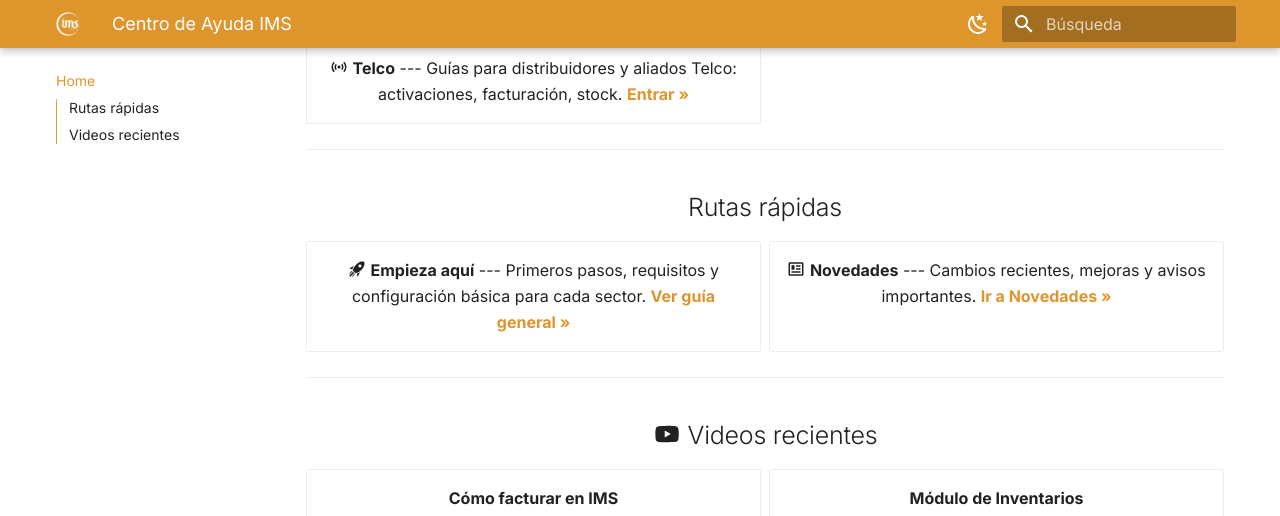
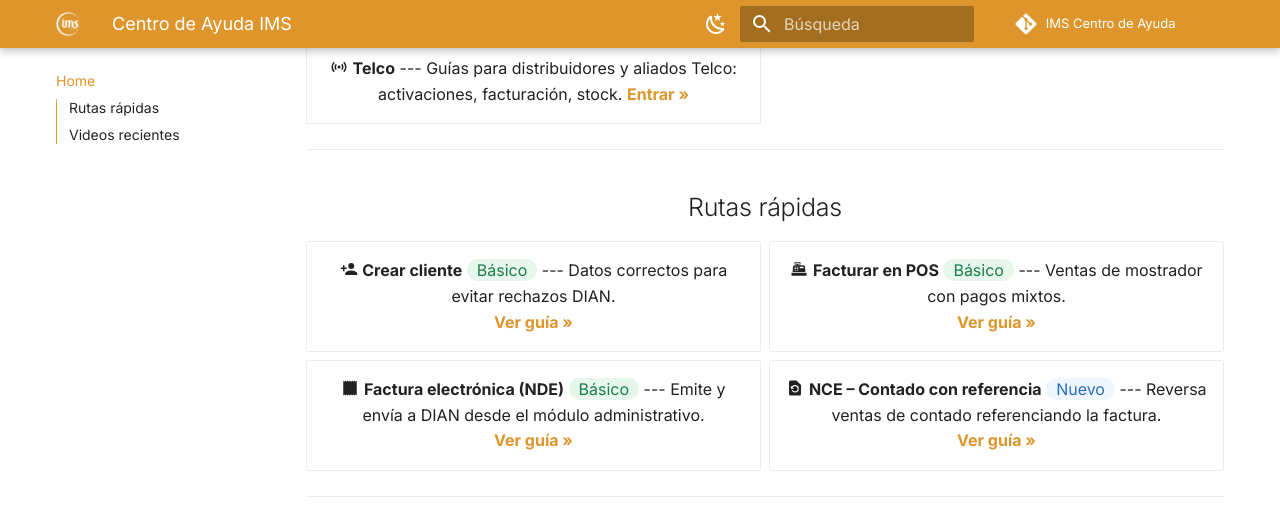
Before and after one commit to Ingemagsoft/Centro_de_Ayuda_IMS, an MkDocs documentation site: the page built from docs/index.md, in a window 1280 px wide and 900 px high, scrolled down 598 px, cut to the strip 0-516 px from the top of the window. Built offline with MkDocs 1.6.1 and Material for MkDocs 9.7.7, drawn with Linux system fonts in a browser that asks for light colours; comment, search, counter and statistics services are not loaded.

Commit message:
ci: deploy MkDocs to Pages

```diff
--- a/docs/index.md
+++ b/docs/index.md
@@ -30,14 +30,22 @@ Encuentra guías paso a paso, videos y novedades para nuestros 3 productos. Usa
 ---
 ## Rutas rápidas
 <div class="grid cards" markdown>
--   :material-rocket-launch: **Empieza aquí**
+-   :material-account-plus: **Crear cliente** <span class="chip chip--ok">Básico</span>
     ---
-    Primeros pasos, requisitos y configuración básica para cada sector.
-    **[Ver guía general »](getting-started.md)**
--   :material-newspaper-variant-outline: **Novedades**
+    Datos correctos para evitar rechazos DIAN.
+    **[Ver guía »](05-Guias/v1/Ventas/crear-clientes.md)**
+-   :material-cash-register: **Facturar en POS** <span class="chip chip--ok">Básico</span>
     ---
-    Cambios recientes, mejoras y avisos importantes.
-    **[Ir a Novedades »](../updates/index.md)**
+    Ventas de mostrador con pagos mixtos.
+    **[Ver guía »](05-Guias/v1/Ventas/factura-pos.md)**
+-   :material-receipt: **Factura electrónica (NDE)** <span class="chip chip--ok">Básico</span>
+    ---
+    Emite y envía a DIAN desde el módulo administrativo.
+    **[Ver guía »](05-Guias/v1/Ventas/factura-nde.md)**
+-   :material-file-restore: **NCE – Contado con referencia** <span class="chip chip--new">Nuevo</span>
+    ---
+    Reversa ventas de contado referenciando la factura.
+    **[Ver guía »](05-Guias/v1/Ventas/nce/contado-ref.md)**
 </div>
 
 ---
--- a/mkdocs.yml
+++ b/mkdocs.yml
@@ -1,6 +1,9 @@
 site_name: Ingemasoft Centro de Ayuda
 site_description: Centro de Ayuda para el software empresarial Ingemasoft
 site_author: IMS Global
+site_url: https://Ingemagsoft.github.io/Centro_de_Ayuda_IMS/
+repo_url: https://github.com/Ingemagsoft/Centro_de_Ayuda_IMS
+repo_name: IMS Centro de Ayuda
 
 # Carpeta donde están tus .md
 docs_dir: docs
```
Also changed, not shown: docs/updates/index.md (+3 -3 lines), 1 other file.
